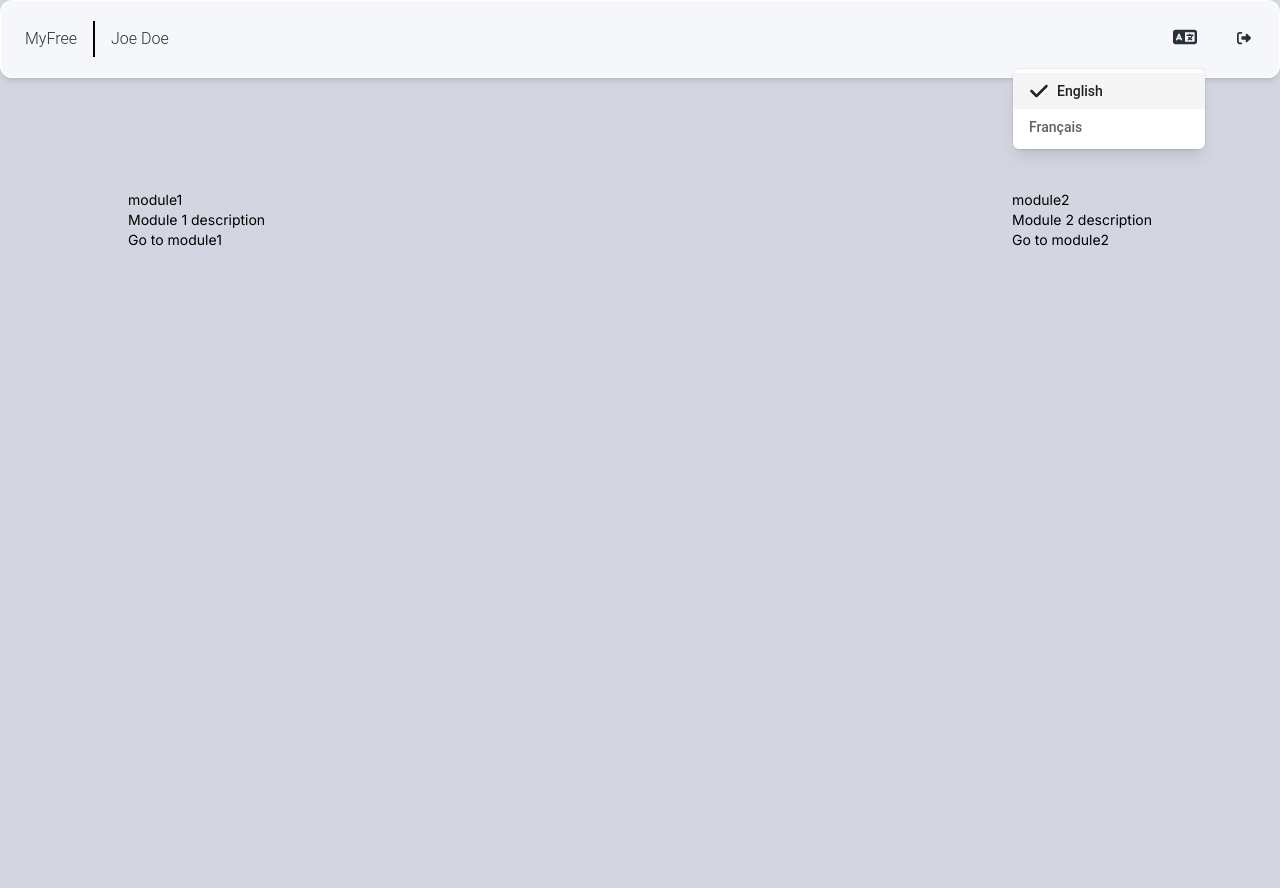
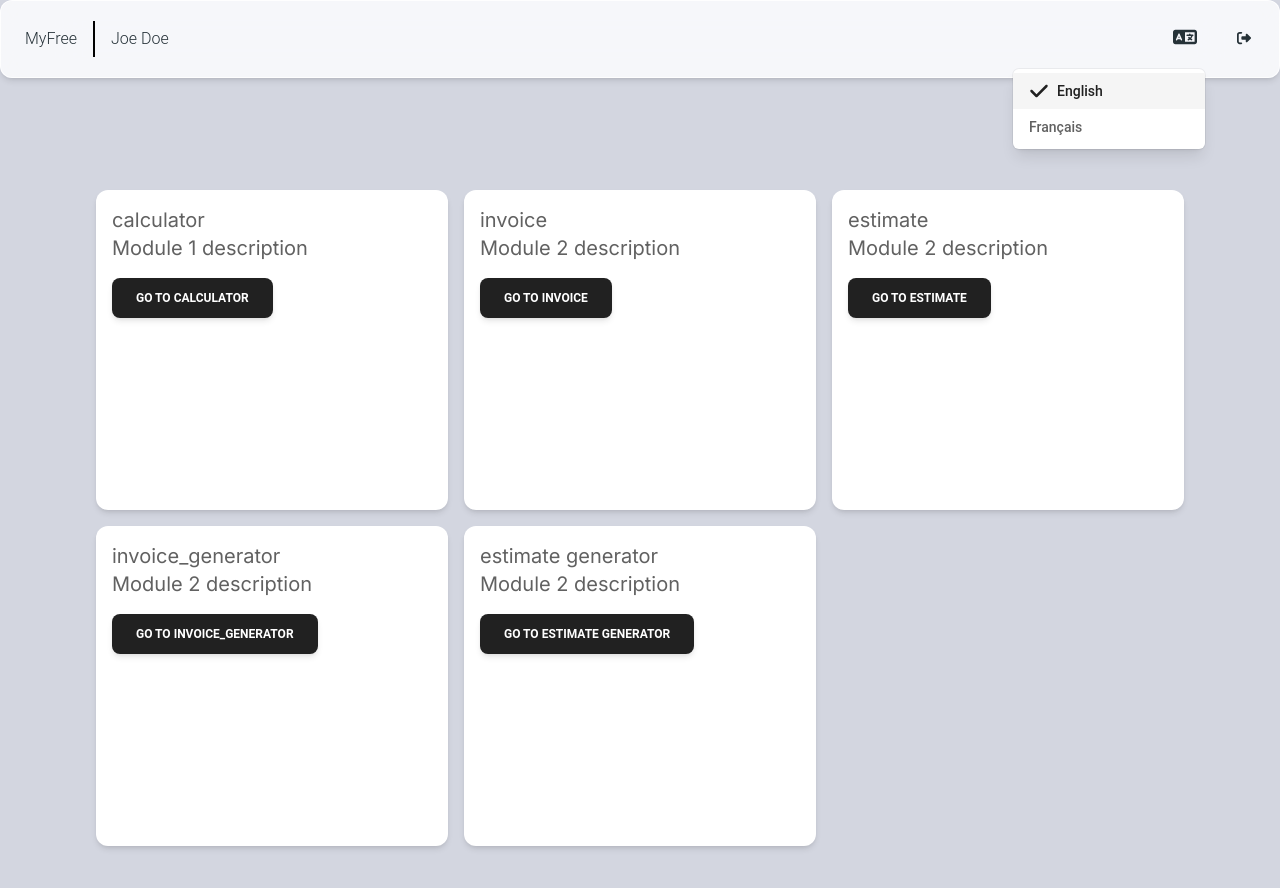
Before and after one commit to jurichar/flm, a Next.js app in the folder frontend/: page / in a window 1280 px wide. Both pictures are taken after a click on the button 1185 px from the left and 39 px from the top of the page. Shown: the top 888 px of the page. Built offline with nearby package versions, Linux system fonts and the light colour scheme; no server answers.

Commit message:
Refactor file structure for invoice, estimate, calculator, invoiceGenerator, and estimateGenerator modules

```diff
--- a/frontend/src/app/modules/calculator/page.jsx
+++ b/frontend/src/app/modules/calculator/page.jsx
@@ -59,7 +59,7 @@ const ModuleCalculator = () => {
         <Typography color="blue-gray" variant="h4">
           Calculateur de revenus:
         </Typography>
-        <switchButton />
+        {/* <switchButton /> */}
       </div>
       <div className="mb-4">
         <Input
--- a/frontend/src/app/page.jsx
+++ b/frontend/src/app/page.jsx
@@ -1,29 +1,51 @@
 // src/app/page.js
 
+'use client';
+
+import { Button, Card } from '@material-tailwind/react';
 import { useTranslations } from 'next-intl';
 import Link from 'next/link';
+import ModuleCard from '../components/Modules/ModuleCard';
 
 export default function Home() {
   const t = useTranslations('HomePage');
   const modules = [
     {
-      name: 'module1',
+      name: 'calculator',
       description: 'Module 1 description',
+      link: 'calculator',
     },
     {
-      name: 'module2',
+      name: 'invoice',
       description: 'Module 2 description',
+      link: 'invoice',
+    },
+    {
+      name: 'estimate',
+      description: 'Module 2 description',
+      link: 'estimate',
+    },
+    {
+      name: 'invoice_generator',
+      description: 'Module 2 description',
+      link: 'invoiceGenerator',
+    },
+    {
+      name: 'estimate generator',
+      description: 'Module 2 description',
+      link: 'estimateGenerator',
     },
   ];
   return (
     <main className="flex min-h-screen flex-col items-center justify-between p-24">
-      <div className="z-10 max-w-5xl w-full items-center justify-between font-mono text-sm lg:flex">
+      <div className="gap-4 grid grid-cols-1 md:grid-cols-2 lg:grid-cols-3 min-w-full">
         {modules.map((mod) => (
-          <div key={mod.name}>
-            <h2>{mod.name}</h2>
-            <p>{mod.description}</p>
-            <Link href={`/modules/${mod.name}`}>Go to {mod.name}</Link>
-          </div>
+          <ModuleCard
+            key={mod.name}
+            name={mod.name}
+            description={mod.description}
+            link={mod.link}
+          />
         ))}
       </div>
     </main>
--- a/frontend/src/components/LocaleSwitcherSelect.jsx
+++ b/frontend/src/components/LocaleSwitcherSelect.jsx
@@ -32,7 +32,7 @@ export default function LocaleSwitcherSelect({ defaultValue, items, label }) {
         <FontAwesomeIcon icon={faLanguage} className="h-6 w-6 text-slate-600" />
       </button>
       {isOpen && (
-        <div className="absolute right-0 mt-2 w-48 origin-top-right bg-white divide-y divide-gray-100 rounded-md shadow-lg ring-1 ring-black ring-opacity-5 focus:outline-none">
+        <div className="absolute right-0 mt-2 w-48 origin-top-right bg-white divide-y divide-gray-100 rounded-md shadow-lg ring-1 ring-black ring-opacity-5 focus:outline-none z-10">
           <div className="py-1">
             {items.map((item) => (
               <button
--- a/frontend/src/components/Modules/ModuleCard.jsx
+++ b/frontend/src/components/Modules/ModuleCard.jsx
@@ -1,30 +1,18 @@
-import { Card } from '@material-tailwind/react';
-import { useNavigate } from 'react-router-dom';
-import modulePreviews from '../../../utils/modulePreviews';
+// src/components/Modules/ModuleCard.jsx
 
-const ModuleCard = ({ moduleName, hasAccess }) => {
-  const navigate = useNavigate();
+'use client';
 
-  const handleCardClick = (event) => {
-    if (event.target.tagName !== 'INPUT') {
-      navigate(`/module/${moduleName}`);
-    }
-  };
+import { Button, Card } from '@material-tailwind/react';
+import Link from 'next/link';
 
-  const PreviewComponent = modulePreviews[moduleName];
-
+const ModuleCard = ({ name, description, link }) => {
   return (
-    <Card className="w-auto p-4 h-80 text-xl" onClick={handleCardClick}>
-      <h3>{moduleName}</h3>
-      {hasAccess(moduleName) ? (
-        PreviewComponent ? (
-          <PreviewComponent />
-        ) : (
-          <p>Component not found</p>
-        )
-      ) : (
-        <p>Module preview unavailable</p>
-      )}
+    <Card key={name} className="w-auto p-4 h-80 text-xl">
+      <h2>{name}</h2>
+      <p>{description}</p>
+      <Link href={`/modules/${link}`}>
+        <Button className="mt-4">Go to {name}</Button>
+      </Link>
     </Card>
   );
 };
--- /dev/null
+++ b/frontend/src/lib/session.js
@@ -0,0 +1,24 @@
+export async function getSession(request) {
+  const accessToken = request.cookies.get('accessToken');
+  const refreshToken = request.cookies.get('refreshToken');
+  if (!accessToken || !refreshToken) {
+    return null;
+  }
+  try {
+    return {};
+  } catch (error) {
+    console.error(error);
+  }
+}
+
+export async function refreshSession(request) {
+  const refreshToken = request.cookies.get('refreshToken');
+  if (!refreshToken) {
+    return null;
+  }
+  try {
+    return {};
+  } catch (error) {
+    console.error(error);
+  }
+}
```
Also changed, not shown: 2 other files (tests, documents, lock files or other folders).
